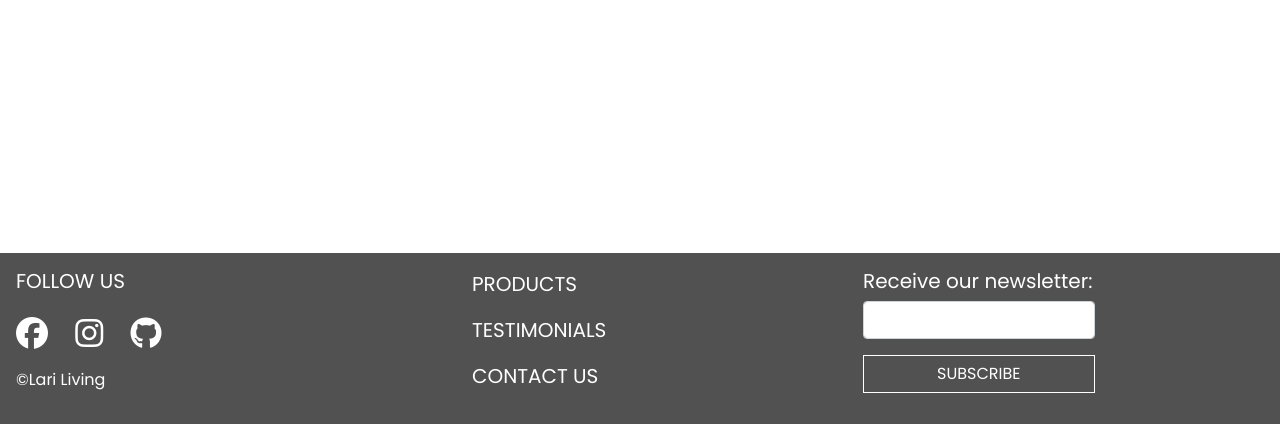
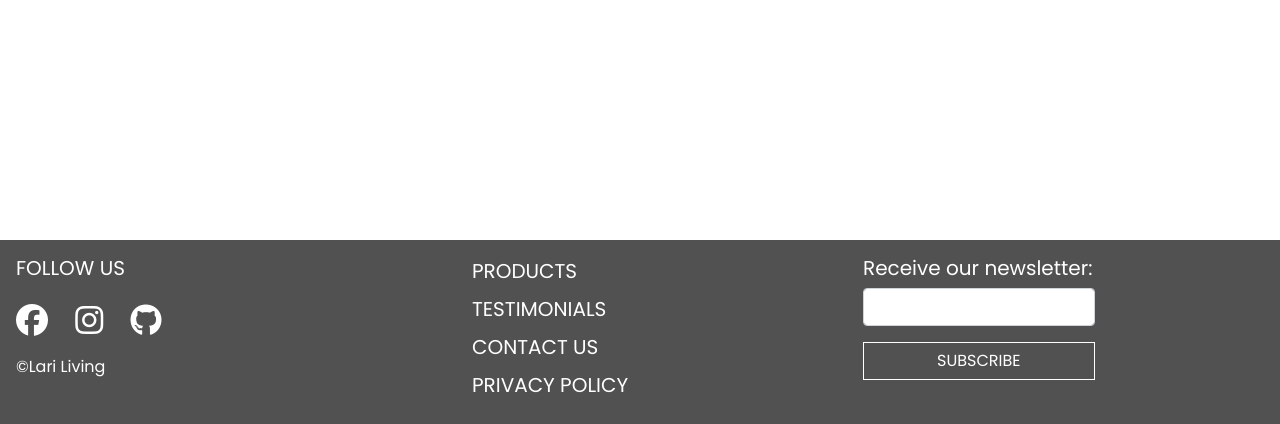
Before and after one commit to Darioc18/PP5_lari_living, a Django app: page /bag/ in a window 1280 px wide. Shown: the part 376-800 px from the top of the page. Run offline with Django 3.2, Linux system fonts and the light colour scheme; some libraries are stand-ins or nearby versions.

Commit message:
Add privacy policy link

```diff
--- a/templates/base.html
+++ b/templates/base.html
@@ -185,13 +185,18 @@
                             <a class="nav-link text-uppercase pt-0" href="{% url 'products' %}">Products</a>
                         </li>
                         <li class="nav-item">
-                            <a class="nav-link text-uppercase" href="{% url 'testimonial_list' %}">
+                            <a class="nav-link text-uppercase pt-0" href="{% url 'testimonial_list' %}">
                                 Testimonials
                             </a>
                         </li>
                         <li class="nav-item">
-                            <a class="nav-link text-uppercase" href="{% url 'contact' %}">
+                            <a class="nav-link text-uppercase pt-0" href="{% url 'contact' %}">
                                 Contact Us
+                            </a>
+                        </li>
+                        <li class="nav-item">
+                            <a class="nav-link text-uppercase pt-0" href="https://www.termsfeed.com/live/335a1965-cfb5-4344-adeb-c9a9e0094f77" target="_blank">
+                                Privacy Policy
                             </a>
                         </li>
                     </ul>
```
